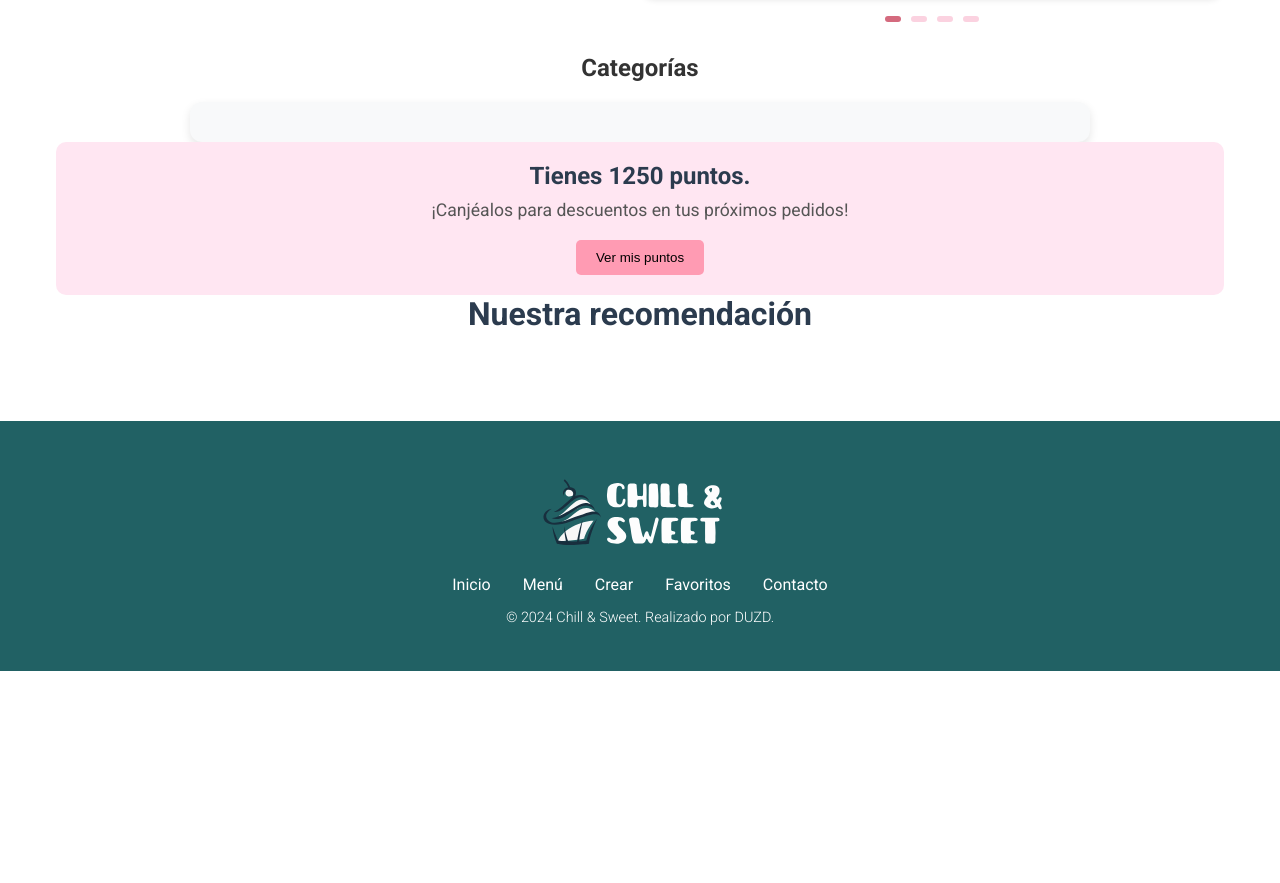
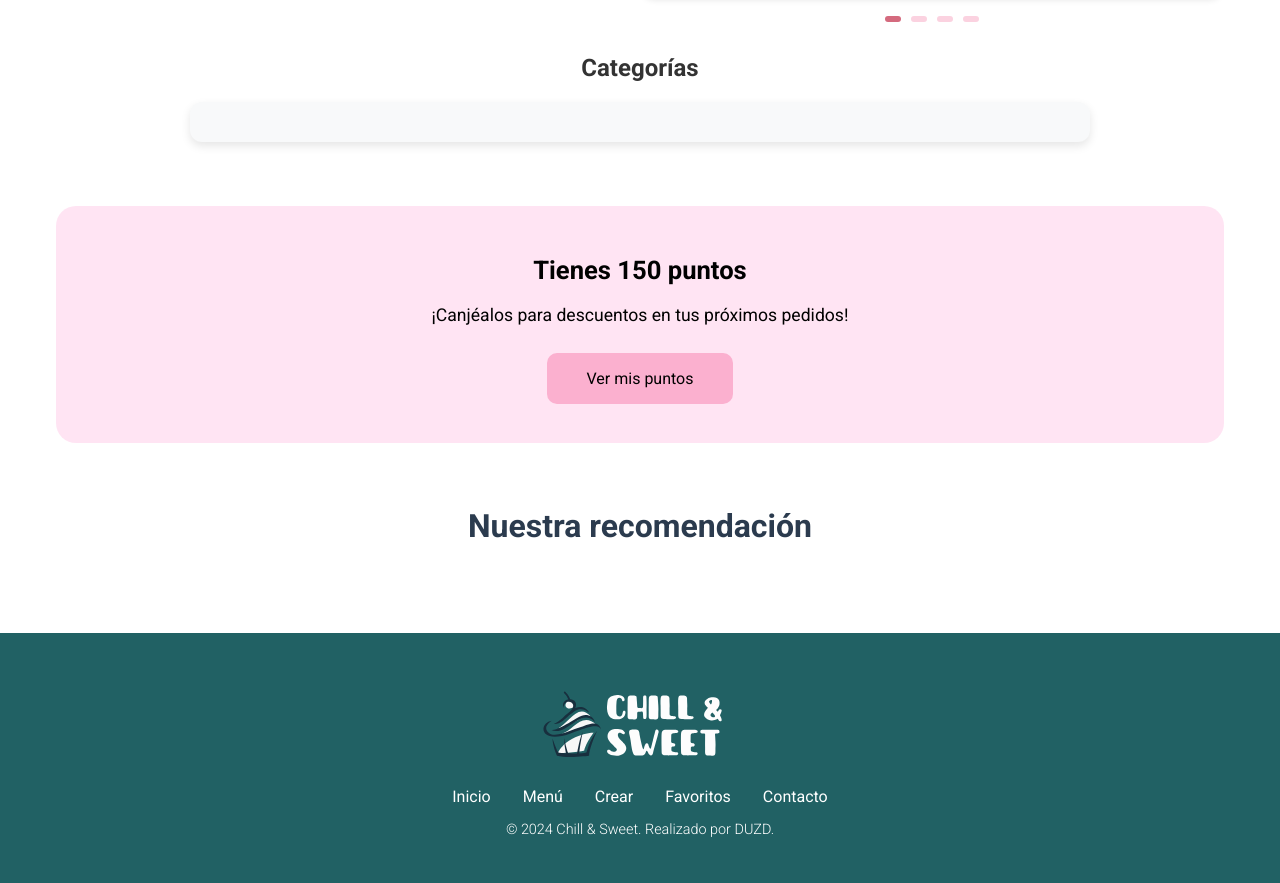
Before and after one commit to UlisesRdgz/chill-and-sweet, a Django app: template chill_and_sweet/main/templates/home.html in a window 1280 px wide. Shown: the part 516-1399 px from the top of the page. Before the commit the page ends 1187 px from the top, so only its background shows below. Run offline with Django 5.2, Linux system fonts and the light colour scheme; the template is opened without the code that fills it, so the values that code supplies are empty; parts of the project's set-up code (start-up, migrations or seed data) failed here and were passed over.

Commit message:
fix: points

```diff
--- a/chill_and_sweet/main/static/css/home.css
+++ b/chill_and_sweet/main/static/css/home.css
@@ -31,13 +31,50 @@
 }
 
 .carousel-image img {
-    width: 100%; /* Establece un ancho fijo */
-    height: 350px; /* Establece una altura fija */
-    border-radius: 15px; /* Bordes redondeados */
-    object-fit: cover; /* Ajusta cómo se recortan las imágenes para rellenar el contenedor */
+    width: 100%;
+    height: 350px;
+    border-radius: 15px;
+    object-fit: cover;
     display: block;
-    margin: 0 auto; /* Centra la imagen dentro de su contenedor */
-    box-shadow: 0 4px 6px rgba(0, 0, 0, 0.1); /* Sombra opcional */
+    margin: 0 auto;
+    box-shadow: 0 4px 6px rgba(0, 0, 0, 0.1);
+}
+
+.help-section {
+    padding: 3rem;
+    line-height: 2rem;
+    margin: 4rem 0;
+    text-align: center;
+    border-radius: 20px;
+    font-family: 'Roboto', sans-serif;
+}
+
+/* Sección de ayuda */
+.help-section {
+    background-color: #ffcce985;
+}
+
+.help-section h2 {
+    font-size: 1.6rem;
+    margin-bottom: .8rem;
+}
+
+.help-section p {
+    font-size: 1.1rem;
+    color: #000000;
+    font-weight: 400;
+    margin-bottom: 2rem;
+}
+
+/* Botón para realizar pedidos dentro del carrusel */
+.help-button {
+    padding: 1rem 2.5rem;
+    background-color: #FBB0CF;
+    color: rgb(0, 0, 0);
+    border: none;
+    border-radius: 10px;
+    cursor: pointer;
+    font-size: 1rem;
 }
 
 .alerta {
@@ -90,6 +127,6 @@
  /* Media query para pantallas pequeñas */
  @media (max-width: 768px) {
     .grid-container {
-      grid-template-columns: 1fr; /* Una columna */
+      grid-template-columns: 1fr;
     }
   }
--- a/chill_and_sweet/main/templates/home.html
+++ b/chill_and_sweet/main/templates/home.html
@@ -128,7 +128,6 @@
       </div>
   </div>
 
-
   <h2 class="title">Categorías</h2>
   <div class="container">
       <div class="slider-container">
@@ -146,16 +145,13 @@
       </div>
   </div>
 
-
-
 <!-- Points Section -->
-
-<div style="background-color: #ffe6f2; border-radius: 10px; text-align: center; padding: 20px; color: #333;">
-  <h1 style="margin: 0; font-size: 24px;">Tienes <strong>1250 puntos</strong>.</h1>
-  <p style="margin: 10px 0 20px;">¡Canjéalos para descuentos en tus próximos pedidos!</p>
-  <button
-    style="padding: 10px 20px; background-color: #ff9bb3; color: black; border: none; border-radius: 5px; cursor: pointer;">Ver
-    mis puntos</button>
+<div class="help-section">
+  <h2>Tienes 150 puntos</h2>
+  <p>
+    ¡Canjéalos para descuentos en tus próximos pedidos!
+  </p>
+  <a href="{% url 'account' %}" class="help-button">Ver mis puntos</a>
 </div>
 
 
```
